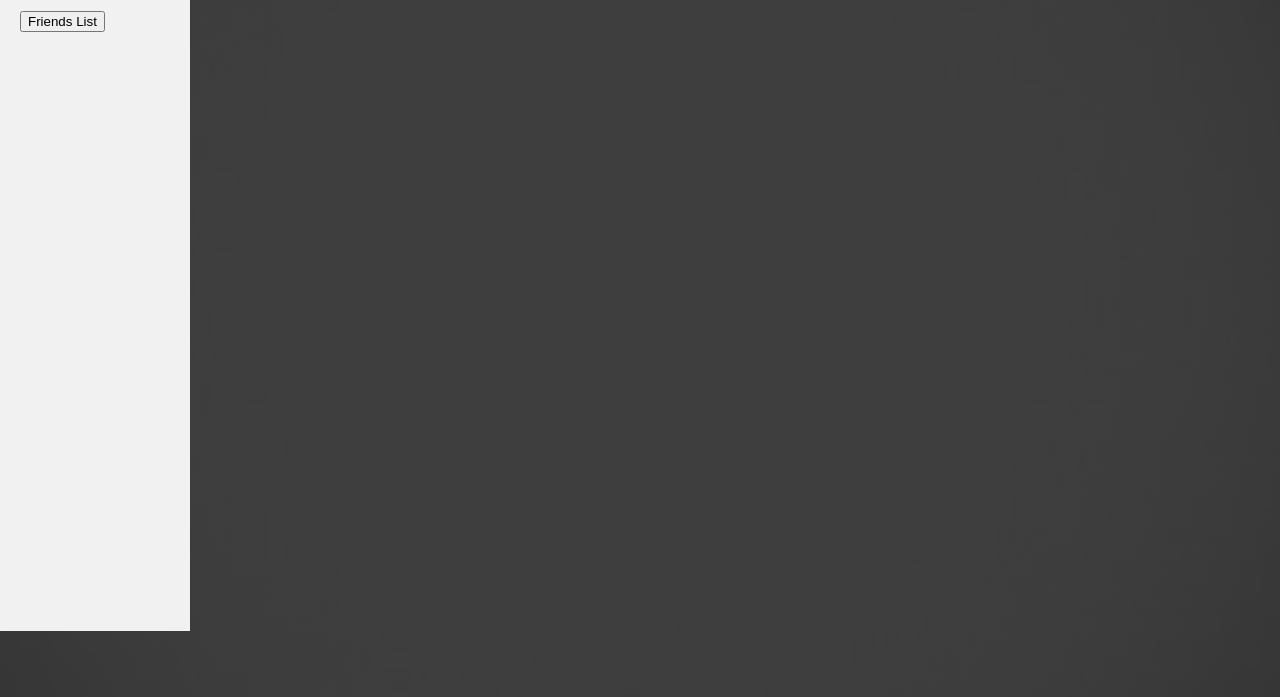
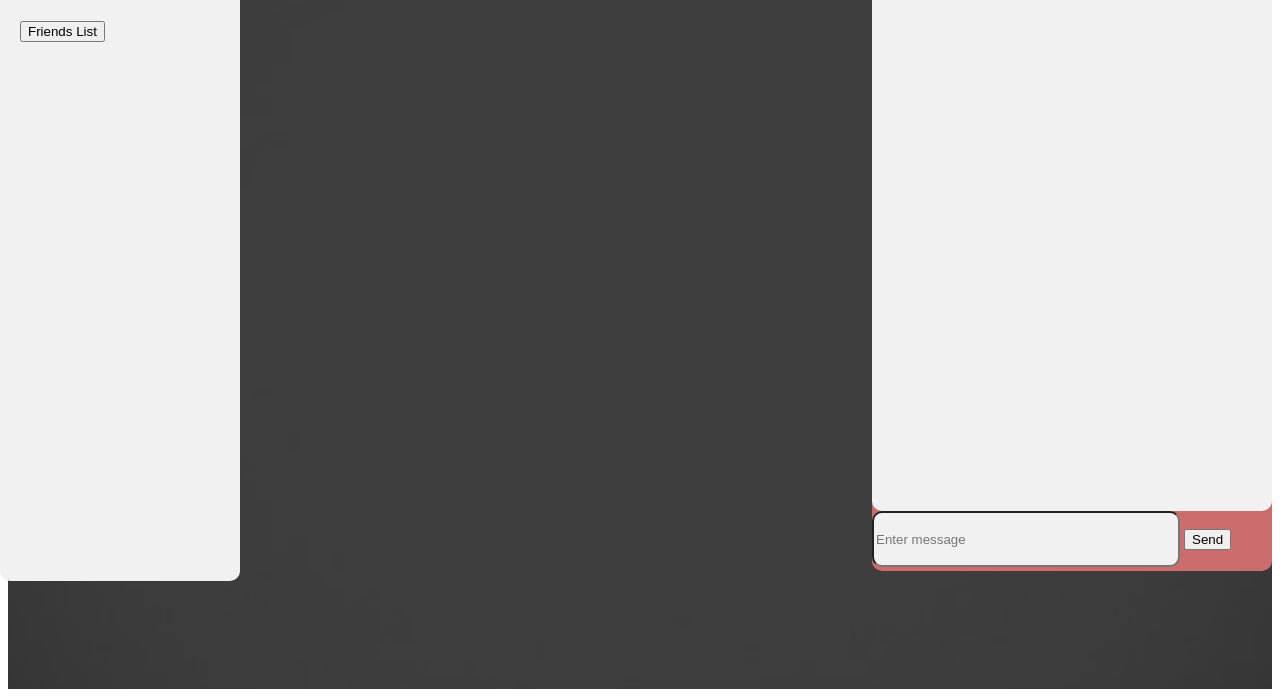
Before and after one commit to ram-mohan-reddy/Chat-App, a website: page public/index.html at #!/home in a window 1280 px wide. Shown: the part 111-808 px from the top of the page. Drawn offline with nearby package versions, Linux system fonts and the light colour scheme; some packages are replaced by stand-ins of ours.

Commit message:
chat app

```diff
--- a/public/assets/login.css
+++ b/public/assets/login.css
@@ -1,3 +1,9 @@
+.page {
+    background-image: linear-gradient(rgba(0,0,0,0.6),rgba(0,0,0,0.6)),url('../images/back.jpg');
+    height: 100vh;
+    background-size: cover;
+    background-position: center;
+}
 .formlogin {
     position: relative;
     z-index: 1;
--- a/public/assets/register.css
+++ b/public/assets/register.css
@@ -1,3 +1,9 @@
+.page {
+    background-image: linear-gradient(rgba(0,0,0,0.6),rgba(0,0,0,0.6)),url('../images/background.jpg');
+    height: 100vh;
+    background-size: cover;
+    background-position: center;
+}
 .boxregister {
     width: 360px;
     padding: 100px 0 0;
--- a/public/assets/style.css
+++ b/public/assets/style.css
@@ -1,4 +1,4 @@
- body {
+ .page {
     background-image: linear-gradient(rgba(0,0,0,0.6),rgba(0,0,0,0.6)),url('../images/background.jpg');
     height: 100vh;
     background-size: cover;
@@ -37,12 +37,16 @@
 
 .div {
     background-color: #F1F1F1;
-    width: 150px;
-    height: 620px;
+    width: 200px;
+    height: 560px;
     padding: 20px;
-    /* border-radius: 10px 10px 10px 10px; */
+    border-radius: 10px 10px 10px 10px;
     /* margin: 20px; */
-    margin:-8px;
+    /* margin:-8px; */
+    margin-left: -8px;
+    margin-top: 10px;
+
+    float: left;
 }
 
 .div button {
@@ -58,3 +62,51 @@
     margin-left: 10px;
     /* padding: 5px */
 }
+
+.text {
+    background-color: #F1F1F1;
+    /* float:right; */
+
+    /* margin-left: 50px; */
+
+    height: 50px;
+    width: 300px;
+    border-radius: 10px 10px 10px 10px;
+
+
+}
+
+.dashboard {
+
+    margin-top: 10px;
+float: right;
+    /* margin-left: 500px; */
+    background-color: rgb(204, 109, 109);
+
+    height: 590px;
+    width: 400px;
+    border-radius: 10px 10px 10px 10px;
+
+}
+
+.view {
+    height: 530px;
+    width: 400px;
+    background-color: #F1F1F1;
+    border-radius: 10px 10px 10px 10px;
+}
+
+.choce {
+
+    height: 530px;
+    width: 400px;
+    background-color: #F1F1F1;
+}
+
+.hidden {
+    visibility: hidden;
+}
+
+.unhidden {
+    visibility: visible;
+}
--- a/public/controller/homeControl.js
+++ b/public/controller/homeControl.js
@@ -17,6 +17,29 @@ chatApp.controller("homeController", function ($scope, $http,$state) {
             },
             params: $scope.params
         }).then(function (response) {
+
+            var socket = io.connect('http://localhost:2000');
+
+            socket.on('connect', function () {
+                socket.send('hi');
+
+                socket.on('message', function (msg) {
+                 console.log(msg);
+
+                });
+              });
+
+            // socket.on('message', function(message) {
+
+            //     console.log('The server has a message for you: ' + message);
+
+            //     socket.broadcast.emit('message', 'Message to all units. I repeat, message to all units.');
+
+            // })
+
+
+
+
             if (response.status == 200) {
                 console.log("Contacts are");
 
--- a/public/index.html
+++ b/public/index.html
@@ -1,21 +1,27 @@
 <!DOCTYPE html>
-<html ng-app = "chatApp">
+<html ng-app="chatApp">
+
 <head>
 
     <link rel="stylesheet" href="assets/style.css">
     <link rel="stylesheet" href="assets/login.css">
     <link rel="stylesheet" href="assets/register.css">
     <script src="http://ajax.googleapis.com/ajax/libs/angularjs/1.6.0/angular.min.js"></script>
-<script src="https://cdnjs.cloudflare.com/ajax/libs/angular-ui-router/1.0.20/angular-ui-router.min.js"></script>
+    <script src="https://cdnjs.cloudflare.com/ajax/libs/angular-ui-router/1.0.20/angular-ui-router.min.js"></script>
+
+    <script src="/socket.io/socket.io.js"></script>
+
 
     <script src="app.js"></script>
     <script src="controller/loginControl.js"></script>
     <script src="controller/registerControl.js"></script>
     <script src="controller/homeControl.js"></script>
 </head>
-<body  >
+
+<body>
 
     <div ui-view></div>
 
 </body>
+
 </html>
--- a/public/template/home.html
+++ b/public/template/home.html
@@ -1,7 +1,5 @@
 
-
-<body>
-
+<div class="page">
     <div class="header">
         <img src="../images/logo.jpg" style="width: 150px;height: 75px;float: left;  border-radius: 10px 10px 10px 10px; ">
         <nav>
@@ -9,15 +7,42 @@
 
         </nav>
     </div>
+    <div>
 
-    <div class="div">
-            <button ng-click="displayContacts()">Friends List</button>
-           <div class="contacts" ng-repeat="x in contacts">{{x}}</div>
-           <!-- <h1 ng-repeat="x in contacts">{{x}}</h1> -->
+
+
+
+        <div class="div">
+            <div>
+                <button ng-click="displayContacts()">Friends List</button>
+            </div>
+
+            <div>
+
+                <a href="#"><div class="contacts" ng-repeat="list in contacts">{{list}}</div> </a>
+
+            </div>
+            <!-- <h1 ng-repeat="x in contacts">{{x}}</h1> -->
+        </div>
+
+        <div class="dashboard">
+            <div class="choice">
+
+            </div>
+            <div class="view">
+
+            </div>
+            <div>
+                    <input class="text" type="text" name="message" placeholder="Enter message">
+                    <button >Send</button>
+            </div>
+
+
+
+        </div>
+
+
     </div>
 
 
-
-</body>
-
-</html>
+</div>
--- a/server/model/message.js
+++ b/server/model/message.js
@@ -3,7 +3,7 @@ var messageSchema = mongoose.Schema({
     name : String,
     message : String,
     time : Date,
-    status : Boolean
+
 
 });
 
```
Also changed, not shown: public/template/loginpage.html (+8 -2 lines), public/template/registrationpage.html (+4 -0 lines), server.js (+45 -8 lines), public/images/back.jpg (added).
